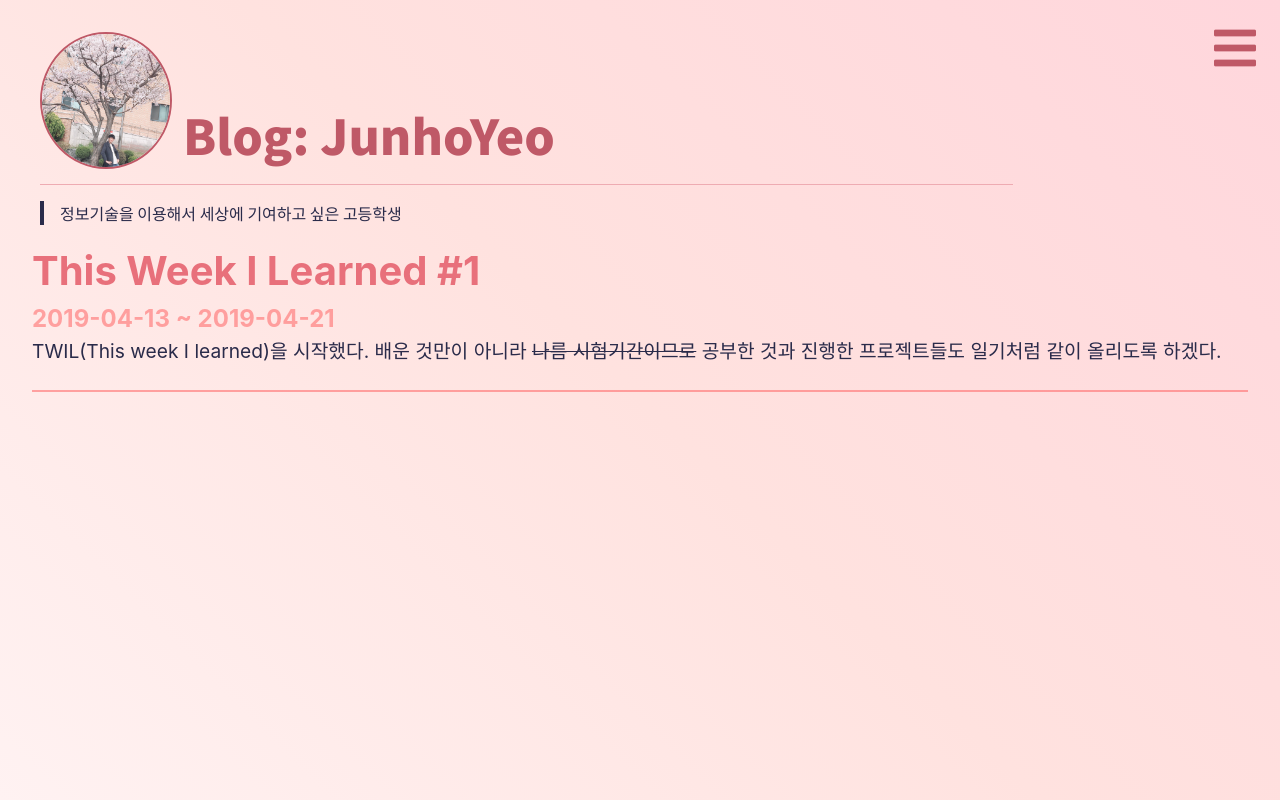
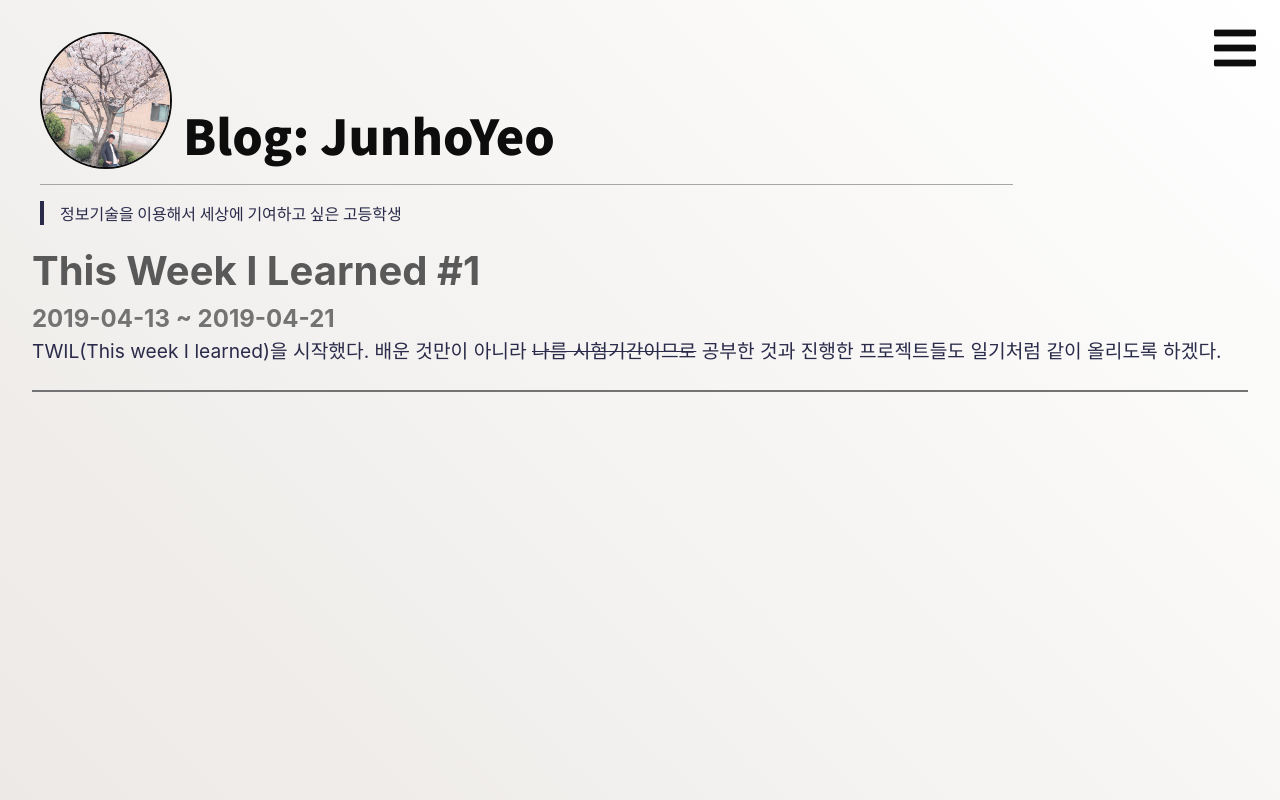
Before and after one commit to junhoyeo/twils, a Vue app: page /#/ in a window 1280 px wide. Built offline with nearby package versions, Linux system fonts and the light colour scheme; what vue-code-highlight would draw is missing.

Commit message:
feat(theme): add and set to white theme

```diff
--- a/src/components/JunoProject.vue
+++ b/src/components/JunoProject.vue
@@ -58,7 +58,7 @@ export default {
     float: right;
     font-weight: 400;
     font-size: 0.5em;
-    color: rgb(170, 139, 158);
+    color: $light;
   }
 
   .summary {
@@ -71,8 +71,8 @@ export default {
 
   .image {
     position: relative;
-    background-color: rgb(255, 239, 237);
-    box-shadow: 5px 5px 32px -18px #730202;
+    background-color: $project-background;
+    box-shadow: 5px 5px 32px -18px $project-shadow;
     margin-bottom: 0.3em;
     cursor: pointer;
   }
@@ -82,7 +82,7 @@ export default {
     height: 20vh;
     width: auto;
     margin: auto;
-    box-shadow: 3px 3px 32px -18px #550f0f;
+    box-shadow: 3px 3px 32px -18px $project-shadow;
     object-position: center;
     object-fit: cover;
 
--- a/src/pages/Index.vue
+++ b/src/pages/Index.vue
@@ -62,19 +62,19 @@ export default {
 
 .twil {
   padding-bottom: 0.5em;
-  border-bottom: 2px solid rgba(255, 109, 109, 0.596);
+  border-bottom: 2px solid $light;
   cursor: pointer;
 
   &__title {
     font-size: 2.5em;
     font-weight: 700;
-    color: #E8707B;
+    color: $regular;
   }
 
   &__date {
     font-size: 1.5em;
     font-weight: 700;
-    color: rgba(255, 109, 109, 0.596);
+    color: $light;
     display: block;
   }
 
@@ -85,14 +85,14 @@ export default {
 }
 
 .twil:hover, .twil:focus {
-  background-color: rgb(255, 210, 215);
+  background-color: $lightest;
 }
 
 .no-twil {
   margin-top: 1.5em;
   font-size: 1.5em;
   font-weight: 500;
-  color: #E8707B;
+  color: $regular;
   width: 100%;
   text-align: center;
 }
--- a/src/pages/Twil.vue
+++ b/src/pages/Twil.vue
@@ -60,14 +60,14 @@ export default {
   .date {
     font-size: 1.5em;
     font-weight: 700;
-    color: rgba(255, 109, 109, 0.596);
+    color: $light;
     display: block;
   }
 
   .summary {
     font-size: 1.2em;
     font-weight: 400;
-    color: #2A2B4A;
+    color: $content;
     user-select: text;
     margin-bottom: 0.5rem;
   }
--- a/src/scss/themes/blossom.scss
+++ b/src/scss/themes/blossom.scss
@@ -10,6 +10,10 @@ $highlight: rgb(255, 249, 162);
   - body background style
  */
 $background: linear-gradient(45deg, #FFF2F2, #FFE2DF, #FFD6DC);
+
+// project display styles
+$project-background: rgb(255, 239, 237);
+$project-shadow: #550f0f;
 
 /* content color
   - blog content color
--- /dev/null
+++ b/src/scss/themes/white.scss
@@ -0,0 +1,32 @@
+// color variables for white theme
+
+/* highlight color
+- selection (with black color text)
+- sidebar element title
+*/
+$highlight: rgb(255, 249, 162);
+
+/* background
+  - body background style
+*/
+$background: linear-gradient(45deg, #ECE9E6, #FFF);
+
+// project display styles
+$project-background: rgb(224, 224, 224);
+$project-shadow: rgb(59, 59, 59);
+
+/* content color
+  - blog content color
+  - blockquote color
+*/
+$content: #2A2B4A;
+
+/* theme colors
+  - used in various elements
+*/
+$dark: #0D0D0D;
+$regular: #595959;
+$light: #737373;
+$lighter: #7e7d7d;
+$lighten: #A6A6A6;
+$lightest: rgb(235, 235, 235);
--- a/vue.config.js
+++ b/vue.config.js
@@ -1,9 +1,11 @@
+let themeName = 'white';
+
 module.exports = {
   css: {
     loaderOptions: {
       sass: {
         data: `
-          @import "@/scss/themes/blossom.scss";
+          @import "@/scss/themes/${themeName}.scss";
         `
       }
     }
```
